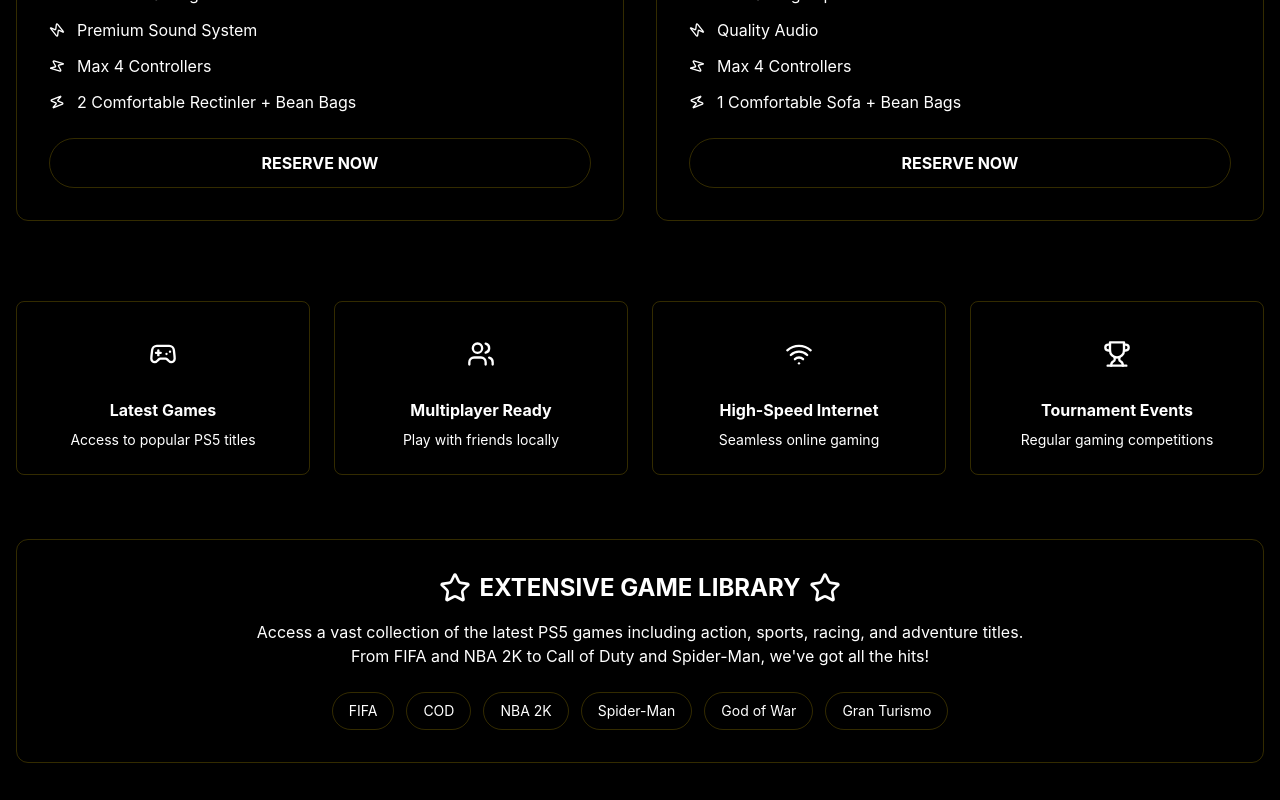
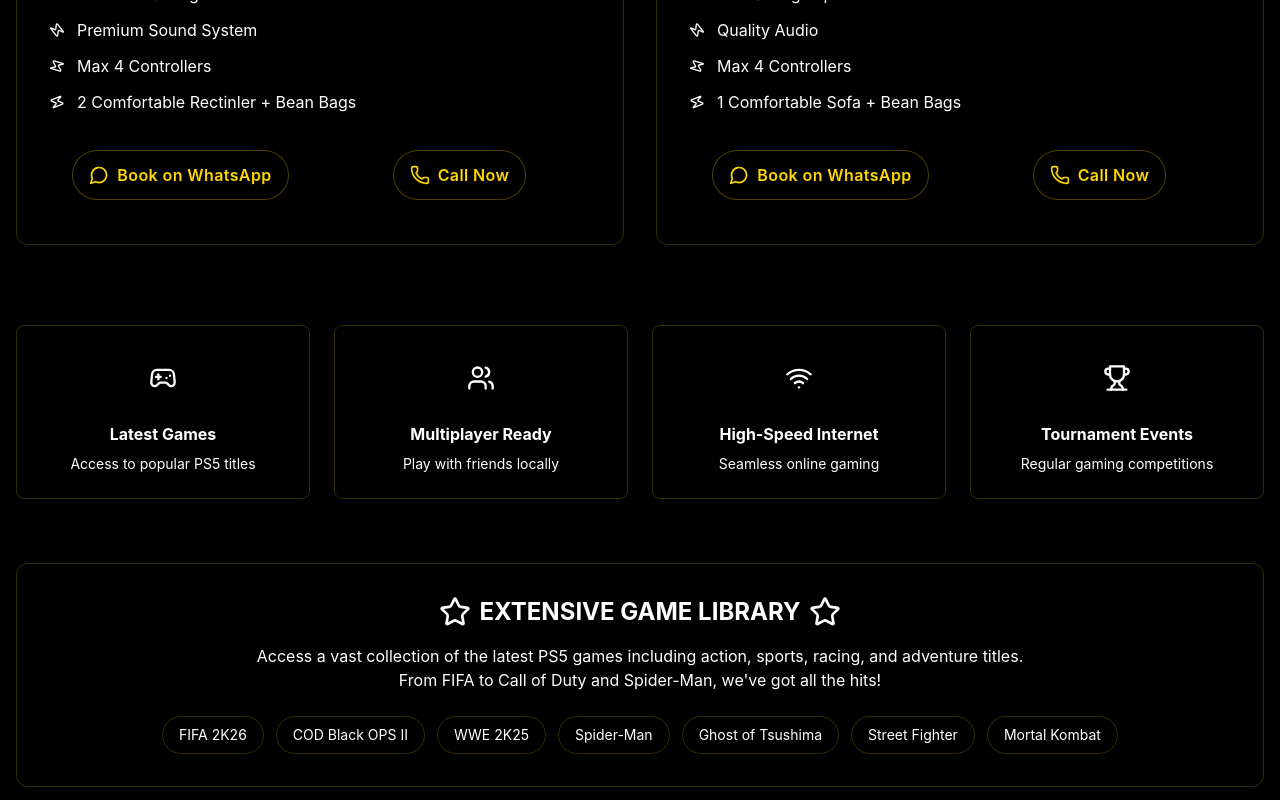
Before and after one commit to Atishkumar98-Dev/Breakroom_Panvel, a React (Vite) app: page / in a window 1280 px wide. Shown: the part 4800-5600 px from the top of the page. Built offline with nearby package versions, Linux system fonts and the light colour scheme.

Commit message:
Commit--finals

```diff
--- a/src/app/components/Footer.tsx
+++ b/src/app/components/Footer.tsx
@@ -17,9 +17,9 @@ export function Footer({ logo }: FooterProps) {
   ];
 
   const socialLinks = [
-    { icon: Facebook, label: 'Facebook', href: '#' },
+    // { icon: Facebook, label: 'Facebook', href: '#' },
     { icon: Instagram, label: 'Instagram', href: 'https://www.instagram.com/breakroom_08/' },
-    { icon: Twitter, label: 'Twitter', href: '#' },
+    // { icon: Twitter, label: 'Twitter', href: '#' },
   ];
 
   const quickLinks = [
--- a/src/app/components/PS5Zone.tsx
+++ b/src/app/components/PS5Zone.tsx
@@ -1,6 +1,7 @@
 import { motion, useInView } from 'motion/react';
 import { useRef } from 'react';
-import { Gamepad2, Monitor, Users, Wifi, Trophy, Zap, Crown, Star } from 'lucide-react';
+import { Gamepad2, Monitor, Users, Wifi, Trophy, Zap, Crown, Star ,Phone, MessageCircle } from 'lucide-react';
+
 
 export function PS5Zone() {
   const ref = useRef(null);
@@ -224,18 +225,47 @@ export function PS5Zone() {
                 ))}
               </ul>
 
-              <motion.button
-                whileHover={{ scale: 1.05, boxShadow: '0 0 20px rgba(255, 215, 0, 0.5)' }}
-                whileTap={{ scale: 0.95 }}
-                className={`w-full py-3 rounded-full transition-all duration-300 ₹{
-                  setup.popular
-                    ? 'bg-primary text-black'
-                    : 'bg-transparent border border-primary text-primary hover:bg-primary hover:text-black'
-                }`}
-                style={{ fontWeight: 'bold' }}
-              >
-                RESERVE NOW
-              </motion.button>
+
+<div className="flex gap-4">
+
+  {/* WHATSAPP */}
+  <motion.a
+    href={`https://wa.me/919137294841?text=Hi%20I%20want%20to%20book%20a%20${setup.name}%20please%20suggest%20me%20available%20slots`}
+    target="_blank"
+    rel="noopener noreferrer"
+    whileHover={{ scale: 1.07 }}
+    whileTap={{ scale: 0.95 }}
+    className="relative w-full py-3 overflow-hidden group flex items-center justify-center gap-2 font-semibold tracking-wide"
+  >
+    {/* Yellow Glow */}
+    {/* <div className="absolute inset-0 bg-gradient-to-r from-[#FFD700] via-[#FFED4E] to-[#FFED4E] opacity-90 blur-sm group-hover:blur-md transition"></div> */}
+
+    {/* Glass Layer */}
+    <div className="relative z-10 flex items-center gap-2 bg-black/50  border border-[#FFD700]/30 rounded-full px-4 py-3 text-[#FFD700]">
+      <MessageCircle className="w-5 h-5" />
+      Book on WhatsApp
+    </div>
+  </motion.a>
+
+
+  {/* CALL BUTTON */}
+  <motion.a
+    href="tel:+919137294841"
+    whileHover={{ scale: 1.07 }}
+    whileTap={{ scale: 0.95 }}
+    className="relative w-full py-3  overflow-hidden group flex items-center justify-center gap-2 font-semibold tracking-wide"
+  >
+    {/* Yellow Glow */}
+    {/* <div className="absolute inset-0 bg-gradient-to-r from-[#FFD700] via-[#E6B800] to-[#FFD700] opacity-90 blur-sm group-hover:blur-md transition"></div> */}
+
+    {/* Glass Layer */}
+    <div className="relative z-10 flex items-center gap-2 bg-black/50 backdrop-blur-md border border-[#FFD700]/30 rounded-full px-4 py-3 text-[#FFD700]">
+      <Phone className="w-5 h-5" />
+      Call Now
+    </div>
+  </motion.a>
+
+</div>
             </motion.div>
           ))}
         </div>
@@ -288,10 +318,10 @@ export function PS5Zone() {
           </motion.div>
           <p className="text-muted-foreground mb-4 max-w-3xl mx-auto">
             Access a vast collection of the latest PS5 games including action, sports, racing, and adventure titles.
-            From FIFA and NBA 2K to Call of Duty and Spider-Man, we've got all the hits!
+            From FIFA to Call of Duty and Spider-Man, we've got all the hits!
           </p>
           <div className="flex flex-wrap justify-center gap-3 mt-6">
-            {['FIFA', 'COD', 'NBA 2K', 'Spider-Man', 'God of War', 'Gran Turismo'].map((game, i) => (
+            {['FIFA 2K26', 'COD Black OPS II ', 'WWE 2K25', 'Spider-Man', 'Ghost of Tsushima', 'Street Fighter','Mortal Kombat'].map((game, i) => (
               <motion.span
                 key={game}
                 initial={{ opacity: 0, scale: 0 }}
@@ -307,7 +337,7 @@ export function PS5Zone() {
         </motion.div>
 
         {/* Special Offers */}
-        <motion.div
+        {/* <motion.div
           initial={{ opacity: 0, y: 50 }}
           animate={isInView ? { opacity: 1, y: 0 } : {}}
           transition={{ duration: 0.6, delay: 1.5 }}
@@ -337,7 +367,7 @@ export function PS5Zone() {
               <p className="text-muted-foreground text-sm">{offer.detail}</p>
             </motion.div>
           ))}
-        </motion.div>
+        </motion.div> */}
       </div>
     </section>
   );
```
Also changed, not shown: 5 other files (tests, documents, lock files or other folders).
